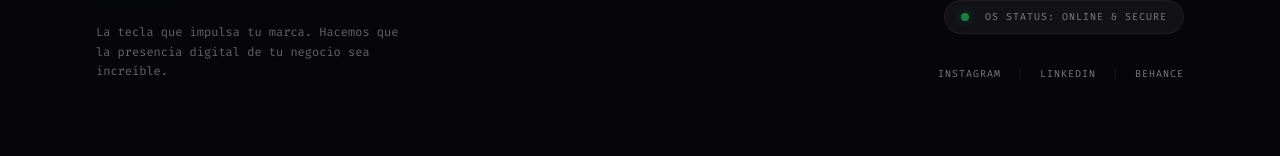
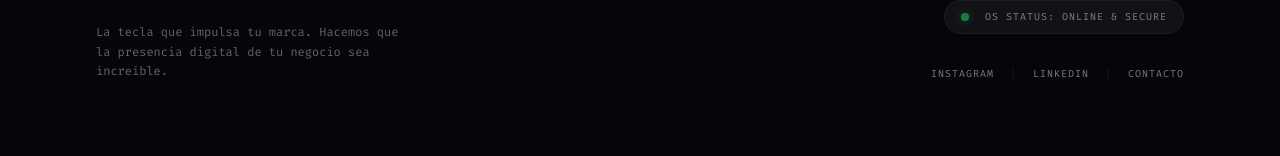
Before and after one commit to sebastianarancibiahervia-design/agencia-tab, a React (Vite) app: page / in a window 1280 px wide. Shown: the part 5339-5495 px from the top of the page. Built offline with nearby package versions, Linux system fonts and the light colour scheme.

Commit message:
feat: update footer social links and contact link

```diff
--- a/src/components/Footer.tsx
+++ b/src/components/Footer.tsx
@@ -27,11 +27,11 @@
             <span className="uppercase tracking-widest pl-1 text-[10px]">OS Status: Online & Secure</span>
           </div>
           <div className="uppercase tracking-widest flex items-center gap-4 mt-6 text-[10px]">
-             <a href="#" className="hover:text-neon transition-colors">Instagram</a>
+             <a href="https://www.instagram.com/tab_agencia_/" target="_blank" rel="noopener noreferrer" className="hover:text-neon transition-colors">Instagram</a>
              <span className="text-white/10">|</span>
-             <a href="#" className="hover:text-neon transition-colors">LinkedIn</a>
+             <a href="https://www.linkedin.com/company/agenciatab/" target="_blank" rel="noopener noreferrer" className="hover:text-neon transition-colors">LinkedIn</a>
              <span className="text-white/10">|</span>
-             <a href="#" className="hover:text-neon transition-colors">Behance</a>
+             <a href="mailto:contacto@agenciatab.cl" className="hover:text-neon transition-colors">Contacto</a>
           </div>
         </div>
 
```
Also changed, not shown: 1 other file (tests, documents, lock files or other folders).
